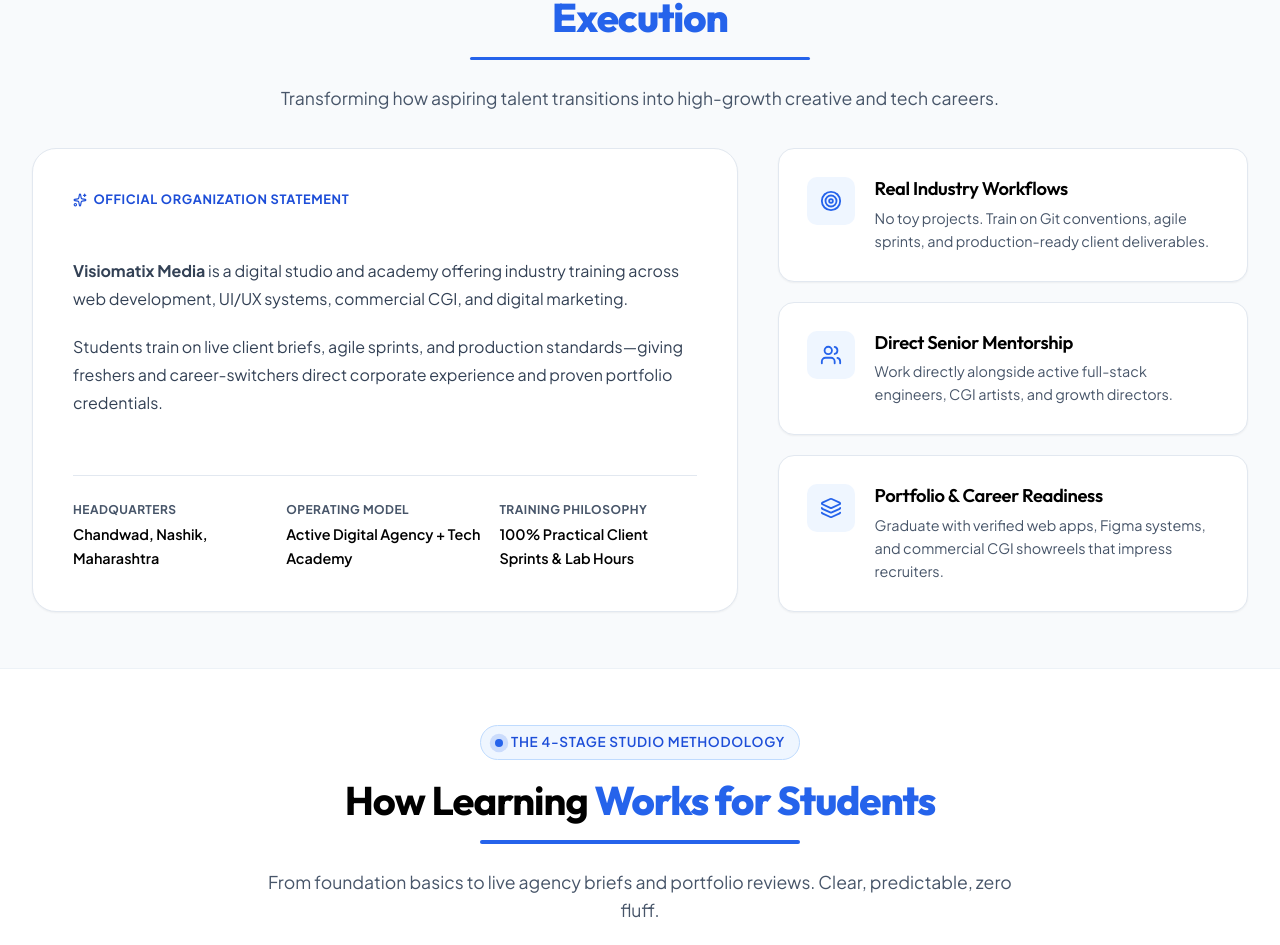
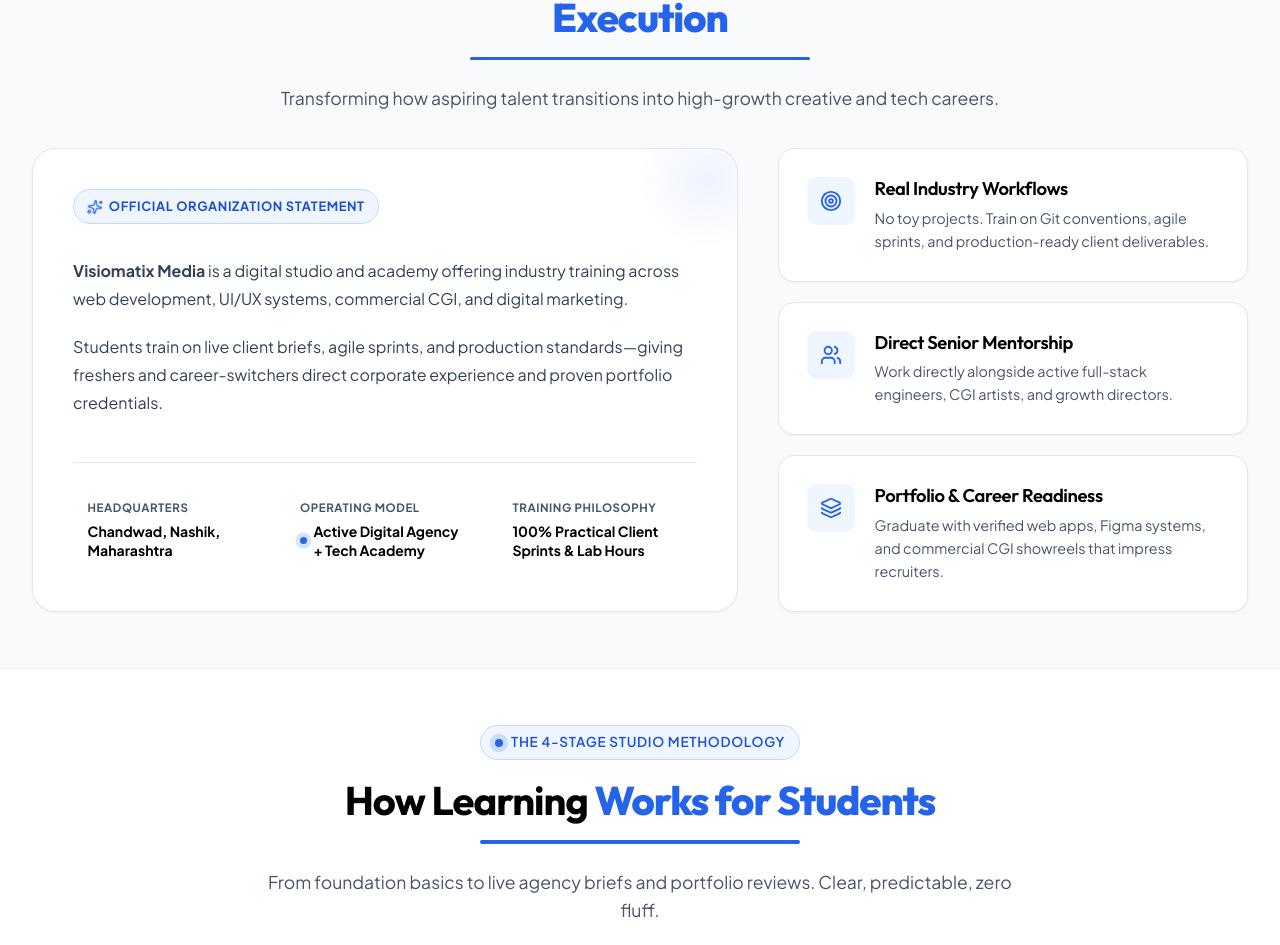
Before and after one commit to Ajay8x/visiomatixacademy, a React (Vite) app: page / in a window 1280 px wide. Shown: the part 3110-4055 px from the top of the page. Built offline with nearby package versions, Linux system fonts and the light colour scheme.

Commit message:
feat: add application stylesheet and AboutSection component

```diff
--- a/src/App.css
+++ b/src/App.css
@@ -848,18 +848,66 @@
   display: flex;
   flex-direction: column;
   justify-content: space-between;
+  transition: transform 0.3s cubic-bezier(0.16, 1, 0.3, 1), box-shadow 0.3s ease, border-color 0.3s ease;
+  position: relative;
+  overflow: hidden;
+}
+
+.about-main-card:hover {
+  transform: translateY(-3px);
+  border-color: #bfdbfe;
+  box-shadow: 0 16px 36px -8px rgba(37, 99, 235, 0.12), 0 4px 12px rgba(0, 0, 0, 0.04);
+}
+
+.about-main-card::before {
+  content: '';
+  position: absolute;
+  top: -40px;
+  right: -40px;
+  width: 140px;
+  height: 140px;
+  background: radial-gradient(circle, rgba(37, 99, 235, 0.08) 0%, transparent 70%);
+  border-radius: 50%;
+  pointer-events: none;
+  transition: transform 0.4s ease;
+}
+
+.about-main-card:hover::before {
+  transform: scale(1.4);
 }
 
 .about-content-badge {
   display: inline-flex;
   align-items: center;
-  gap: 0.4rem;
+  gap: 0.45rem;
   font-size: 0.8rem;
   font-weight: 700;
   color: var(--color-primary-dark);
   text-transform: uppercase;
   letter-spacing: 0.05em;
   margin-bottom: 1.25rem;
+  background: var(--color-primary-subtle);
+  border: 1px solid var(--color-primary-border);
+  padding: 0.35rem 0.85rem;
+  border-radius: 9999px;
+  align-self: flex-start;
+}
+
+.about-content-badge svg {
+  color: var(--color-primary);
+  animation: badgeSparklePulse 2.5s infinite ease-in-out;
+}
+
+@keyframes badgeSparklePulse {
+  0%, 100% {
+    transform: scale(1) rotate(0deg);
+    opacity: 0.9;
+  }
+  50% {
+    transform: scale(1.25) rotate(15deg);
+    opacity: 1;
+    color: #1d4ed8;
+  }
 }
 
 .about-paragraphs {
@@ -880,7 +928,7 @@
 .about-studio-dna {
   display: grid;
   grid-template-columns: repeat(3, 1fr);
-  gap: 1rem;
+  gap: 0.85rem;
   padding-top: 1.5rem;
   border-top: 1px solid var(--color-border);
 }
@@ -888,21 +936,59 @@
 .dna-item {
   display: flex;
   flex-direction: column;
-  gap: 0.25rem;
+  gap: 0.3rem;
+  padding: 0.65rem 0.85rem;
+  border-radius: 10px;
+  border: 1px solid transparent;
+  transition: all 0.25s cubic-bezier(0.16, 1, 0.3, 1);
+  background: transparent;
+}
+
+.dna-item:hover {
+  background: #eff6ff;
+  border-color: #bfdbfe;
+  transform: translateY(-2px);
 }
 
 .dna-title {
-  font-size: 0.75rem;
+  font-size: 0.72rem;
   font-weight: 700;
   text-transform: uppercase;
   color: var(--color-text-muted);
-  letter-spacing: 0.04em;
+  letter-spacing: 0.05em;
 }
 
 .dna-value {
-  font-size: 0.9rem;
-  font-weight: 600;
+  font-size: 0.875rem;
+  font-weight: 700;
   color: var(--color-navy);
+  display: inline-flex;
+  align-items: center;
+  gap: 0.4rem;
+  line-height: 1.35;
+}
+
+/* Pulsing radar dot for active operating model */
+.dna-live-dot {
+  width: 7px;
+  height: 7px;
+  border-radius: 50%;
+  background-color: #2563eb;
+  box-shadow: 0 0 0 0 rgba(37, 99, 235, 0.7);
+  animation: dnaLivePulse 2s infinite cubic-bezier(0.4, 0, 0.6, 1);
+  flex-shrink: 0;
+}
+
+@keyframes dnaLivePulse {
+  0% {
+    box-shadow: 0 0 0 0 rgba(37, 99, 235, 0.7);
+  }
+  70% {
+    box-shadow: 0 0 0 6px rgba(37, 99, 235, 0);
+  }
+  100% {
+    box-shadow: 0 0 0 0 rgba(37, 99, 235, 0);
+  }
 }
 
 .about-pillars {
@@ -920,12 +1006,14 @@
   display: flex;
   gap: 1.25rem;
   align-items: flex-start;
-  transition: all var(--transition-normal);
+  transition: all 0.25s cubic-bezier(0.16, 1, 0.3, 1);
+  position: relative;
+  overflow: hidden;
 }
 
 .about-pillar-card:hover {
   border-color: #93c5fd;
-  transform: translateY(-3px);
+  transform: translateY(-4px) translateX(3px);
   box-shadow: var(--shadow-card-hover);
 }
 
@@ -938,16 +1026,32 @@
   align-items: center;
   justify-content: center;
   flex-shrink: 0;
+  transition: transform 0.25s cubic-bezier(0.34, 1.56, 0.64, 1), background-color 0.25s ease, color 0.25s ease;
 }
 
 .pillar-card-icon {
   color: var(--color-primary);
+  transition: color 0.25s ease, transform 0.25s ease;
+}
+
+.about-pillar-card:hover .pillar-card-icon-wrapper {
+  transform: scale(1.12) rotate(4deg);
+  background-color: #2563eb;
+}
+
+.about-pillar-card:hover .pillar-card-icon {
+  color: #ffffff;
 }
 
 .pillar-card-title {
   font-size: 1.15rem;
   margin-bottom: 0.4rem;
   color: var(--color-navy);
+  transition: color 0.2s ease;
+}
+
+.about-pillar-card:hover .pillar-card-title {
+  color: #2563eb;
 }
 
 .pillar-card-desc {
--- a/src/components/AboutSection.jsx
+++ b/src/components/AboutSection.jsx
@@ -44,7 +44,10 @@
               </div>
               <div className="dna-item">
                 <span className="dna-title">Operating Model</span>
-                <span className="dna-value">Active Digital Agency + Tech Academy</span>
+                <span className="dna-value">
+                  <span className="dna-live-dot" aria-hidden="true" />
+                  Active Digital Agency + Tech Academy
+                </span>
               </div>
               <div className="dna-item">
                 <span className="dna-title">Training Philosophy</span>
```
